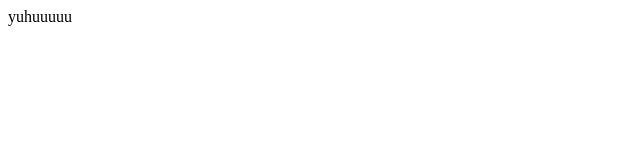
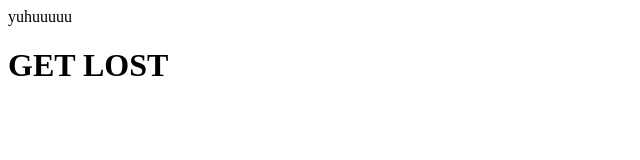
Before and after one commit to vinee2626/git-one, a plain HTML site: page index.html in a window 1280 px wide. Shown: the whole page, without its empty margins (0-640 px from the left). Drawn offline with Linux system fonts and the light colour scheme.

Commit message:
added h1

```diff
--- a/index.html
+++ b/index.html
@@ -5,5 +5,6 @@
 <head>
     yuhuuuuu
 </head>
+<h1>GET LOST</h1>
 
 </html>
```
